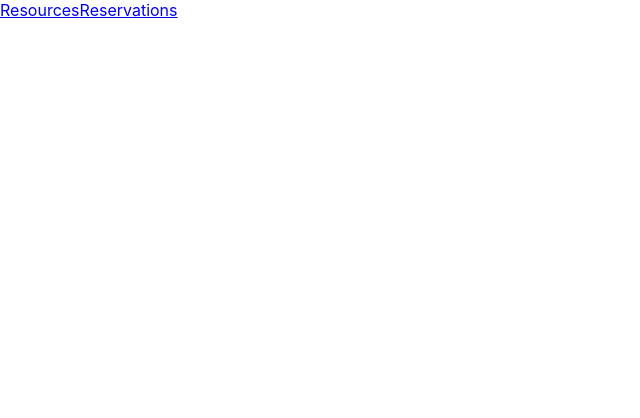
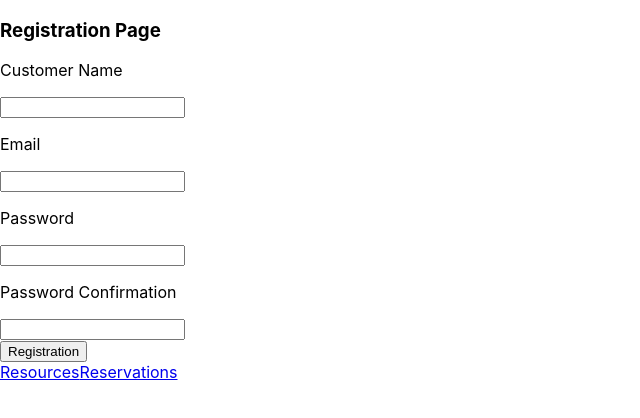
Before and after one commit to PMFE21H1/bookr-thumbs-up, a React (Create React App) app: page /registration in a window 1280 px wide. Shown: the top 418 px of the page, without its empty margins (0-640 px from the left). Built offline with nearby package versions, Linux system fonts and the light colour scheme.

Commit message:
wip: registration

```diff
--- a/src/App.js
+++ b/src/App.js
@@ -1,81 +1,92 @@
 import React from "react";
-import {BrowserRouter as Router, Link, Switch, Route, Redirect} from "react-router-dom";
+import {
+  BrowserRouter as Router,
+  Link,
+  Switch,
+  Route,
+  Redirect,
+} from "react-router-dom";
 import CreateResourcePage from "./resources/CreateResourcePage";
 import ListReservationsPage from "./reservations/listReservationsPage";
 import ListResourcesAdminPage from "./resources/ListResourcesAdminPage";
 import DeleteReservationPage from "./reservations/DeleteReservationPage";
 import DeleteResourcePage from "./resources/DeleteResourcePage";
 import UpdateReservationPage from "./reservations/UpdateReservationPage";
-import {UpdateResourcePage} from "./resources/UpdateResourcePage";
+import { UpdateResourcePage } from "./resources/UpdateResourcePage";
 import CreateReservationPage from "./reservations/CreateReservationPage";
 import LoginPage from "./authentication/LoginPage";
+import RegistrationPage from "./authentication/RegistrationPage";
 
-
-let AuthContext = React.createContext(null)
+let AuthContext = React.createContext(null);
 
 class App extends React.Component {
   constructor(props) {
     super(props);
     this.state = {
       user: false,
-        }
+    };
   }
 
   logIn = (user) => {
     this.setState({
-            user: user
-        })
-        console.log(user)
-        console.log(this.state)
-    }
+      user: user,
+    });
+    console.log(user);
+    console.log(this.state);
+  };
 
   render() {
     return (
       <Router>
-                <AuthContext.Provider value={{user: this.state.user}}>
+        <AuthContext.Provider value={{ user: this.state.user }}>
           <Switch>
 
-                        <Route path="/login"><LoginPage onLogIn={this.logIn}/></Route>
+            <Route path="/registration">
+              <RegistrationPage />
+            </Route>
+
+            <Route path="/login">
+              <LoginPage onLogIn={this.logIn} />
+            </Route>
             <PrivateRoute
               path="/admin/resources/create"
-                            render={(props) => (<CreateResourcePage {...props}/>)}>
-                        </PrivateRoute>
+              render={(props) => <CreateResourcePage {...props} />}
+            ></PrivateRoute>
 
             <PrivateRoute
               path="/admin/resources"
-                            render={(props) => (<ListResourcesAdminPage {...props}/>)}>
-                        </PrivateRoute>
+              render={(props) => <ListResourcesAdminPage {...props} />}
+            ></PrivateRoute>
 
             <PrivateRoute
               path="/admin/resource/:resourceID/delete"
-                            render={(props) => (<DeleteResourcePage {...props}/>)}>
-                        </PrivateRoute>
+              render={(props) => <DeleteResourcePage {...props} />}
+            ></PrivateRoute>
 
             <PrivateRoute
               path="/admin/resource/:resourceID/edit"
-                            render={(props) => (<UpdateResourcePage {...props}/>)}>
-                        </PrivateRoute>
+              render={(props) => <UpdateResourcePage {...props} />}
+            ></PrivateRoute>
 
             <PrivateRoute
               path="/admin/reservations/create"
-                            render={(props) => (<CreateReservationPage {...props}/>)}>
-                        </PrivateRoute>
+              render={(props) => <CreateReservationPage {...props} />}
+            ></PrivateRoute>
 
             <PrivateRoute
               path="/admin/reservations/:reservationID/delete"
-                            render={(props) => (<DeleteReservationPage {...props}/>)}>
-                        </PrivateRoute>
+              render={(props) => <DeleteReservationPage {...props} />}
+            ></PrivateRoute>
 
             <PrivateRoute
               path="/admin/reservations/:reservationID/edit"
-                            render={(props) => (<UpdateReservationPage {...props}/>)}>
-                        </PrivateRoute>
+              render={(props) => <UpdateReservationPage {...props} />}
+            ></PrivateRoute>
 
             <PrivateRoute
               path="/admin/reservations"
-                            render={(props) => (<ListReservationsPage {...props}/>)}>
-                        </PrivateRoute>
-
+              render={(props) => <ListReservationsPage {...props} />}
+            ></PrivateRoute>
           </Switch>
           <Link to="/admin/resources">Resources</Link>
           <Link to="/admin/reservations">Reservations</Link>
@@ -83,18 +94,23 @@ class App extends React.Component {
       </Router>
     );
   }
-
 }
 
-let PrivateRoute = ({render, ...props}) => {
+let PrivateRoute = ({ render, ...props }) => {
   return (
     <AuthContext.Consumer>
-            {({user, ...rest}) => {
-                return <Route {...props}
-                              render={(props) => (user ? render(props) : <Redirect to="/login" />)}/>
+      {({ user, ...rest }) => {
+        return (
+          <Route
+            {...props}
+            render={(props) =>
+              user ? render(props) : <Redirect to="/login" />
+            }
+          />
+        );
       }}
     </AuthContext.Consumer>
-    )
-}
+  );
+};
 
 export default App;
--- /dev/null
+++ b/src/authentication/RegistrationPage.js
@@ -0,0 +1,90 @@
+import React, { Component } from "react";
+import { getAuth, createUserWithEmailAndPassword } from "firebase/auth";
+
+export default class RegistrationPage extends Component {
+  constructor(props) {
+    super(props);
+    this.state = {
+      email: "",
+      password: "",
+      confirmation: "",
+      customer: "",
+    };
+  }
+
+  register = () => {
+    if (this.state.password === this.state.confirmation) {
+      const auth = getAuth();
+      createUserWithEmailAndPassword(
+        auth,
+        this.state.email,
+        this.state.password
+      )
+        .then((userCredential) => {
+          // Signed in
+          const user = userCredential.user;
+          user.customer = this.state.customer;
+          user.admin = false;
+          const userToDatabase = {
+            customer: this.state.customer,
+            email: this.state.email,
+            admin: false,
+          };
+          fetch()
+          // ...
+        })
+        .catch((error) => {
+          const errorCode = error.code;
+          const errorMessage = error.message;
+          // ..
+        });
+    } else {
+      throw new Error("The password and the confirmation-password didnt match");
+    }
+  };
+
+  handleEmail = (e) => {
+    this.setState({
+      email: e.target.value,
+    });
+  };
+  handlePassword = (e) => {
+    this.setState({
+      password: e.target.value,
+    });
+  };
+  handleConfirmation = (e) => {
+    this.setState({
+      confirmation: e.target.value,
+    });
+  };
+  handleCustomer = (e) => {
+    this.setState({
+      customer: e.target.value,
+    });
+  };
+  render() {
+    return (
+      <div>
+        <form>
+          <h3>Registration Page</h3>
+          <p>Customer Name</p>
+          <input onChange={(e) => this.handleCustomer(e)}></input>
+          <p>Email</p>
+          <input onChange={(e) => this.handleEmail(e)}></input>
+          <p>Password</p>
+          <input onChange={(e) => this.handlePassword(e)}></input>
+          <p>Password Confirmation</p>
+          <input onChange={(e) => this.handleConfirmation(e)}></input>
+        </form>
+        <button
+          onClick={(e) => {
+            e.preventDefault();
+          }}
+        >
+          Registration
+        </button>
+      </div>
+    );
+  }
+}
```
Also changed, not shown: src/authentication/authentication.js (added, +24 -0 lines). Lines whose indentation alone changed are shown as unchanged.
